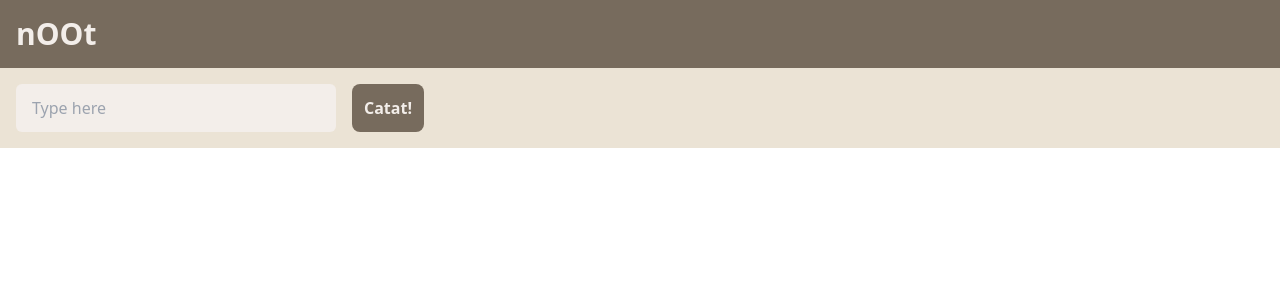
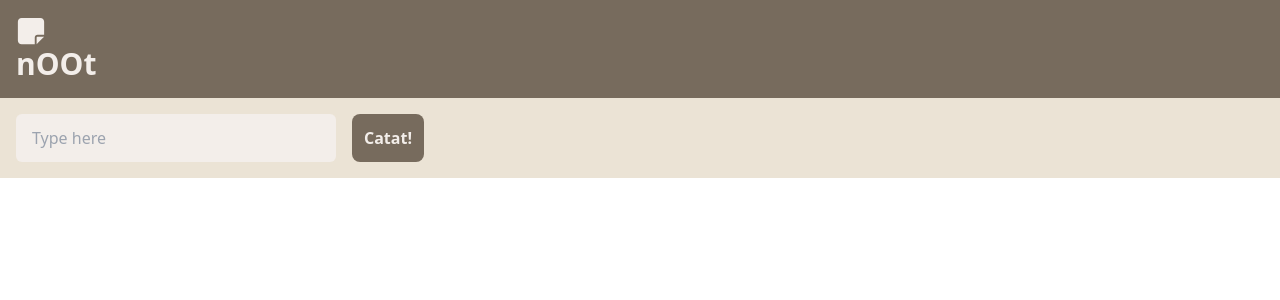
Before and after one commit to Chwakillah/nOOt-catatanku, a React (Vite) app: page / in a window 1280 px wide. Shown: the top 300 px of the page. Built offline with nearby package versions, Linux system fonts and the light colour scheme.

Commit message:
feat: menambahkan file Header

```diff
--- a/src/components/Header.jsx
+++ b/src/components/Header.jsx
@@ -1,10 +1,11 @@
 /* eslint-disable no-unused-vars */
 import React from 'react'
+import { FaNoteSticky } from "react-icons/fa6";
 
 const Header = () => {
     return (
     <div className='container bg-moka mx-auto p-4'>
-        <h1 className='font-bold text-white text-3xl'>nOOt</h1>
+        <h1 className='font-bold text-white text-3xl'> <FaNoteSticky /> nOOt</h1>
     </div>
     )
 }
```
